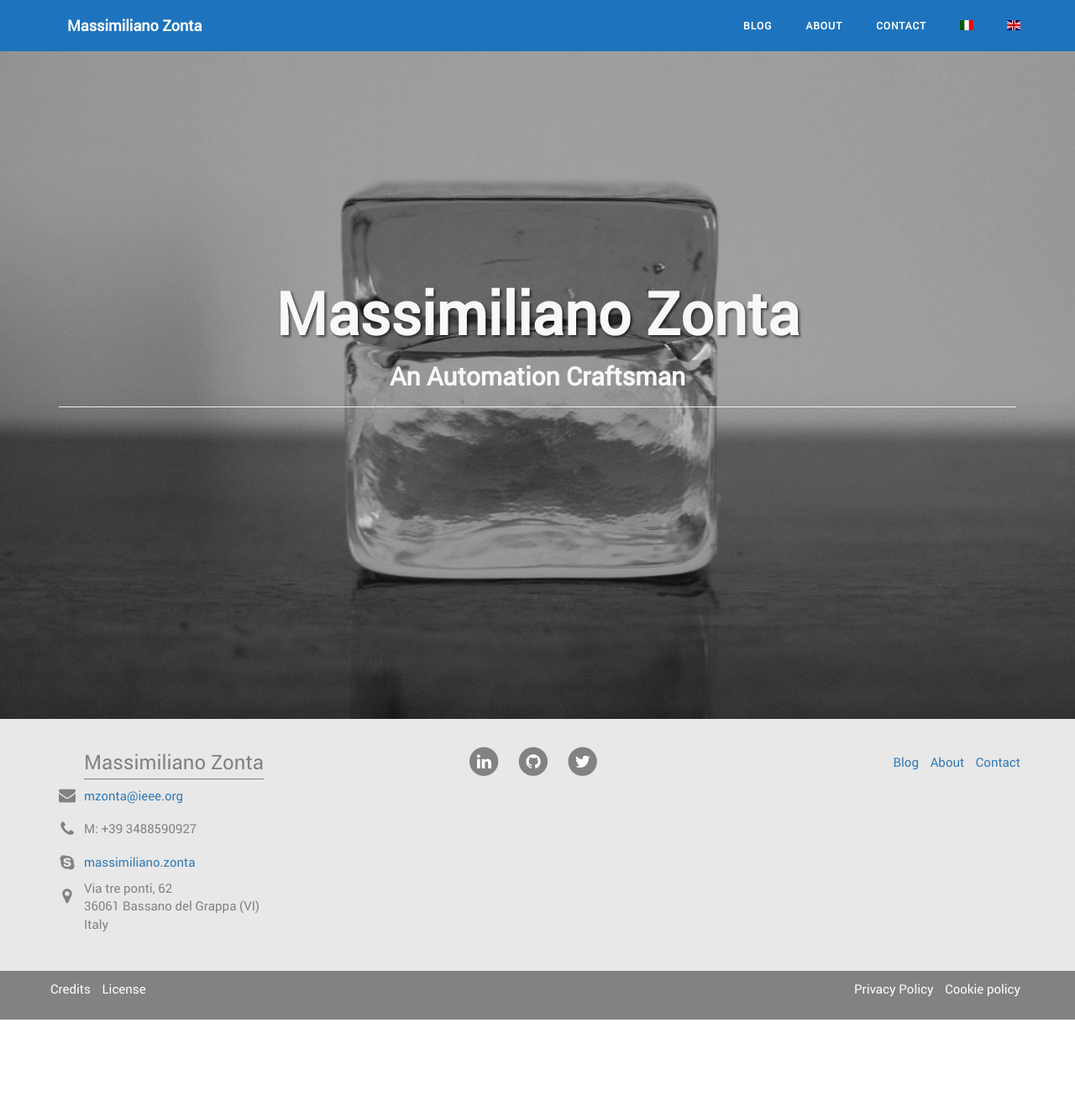
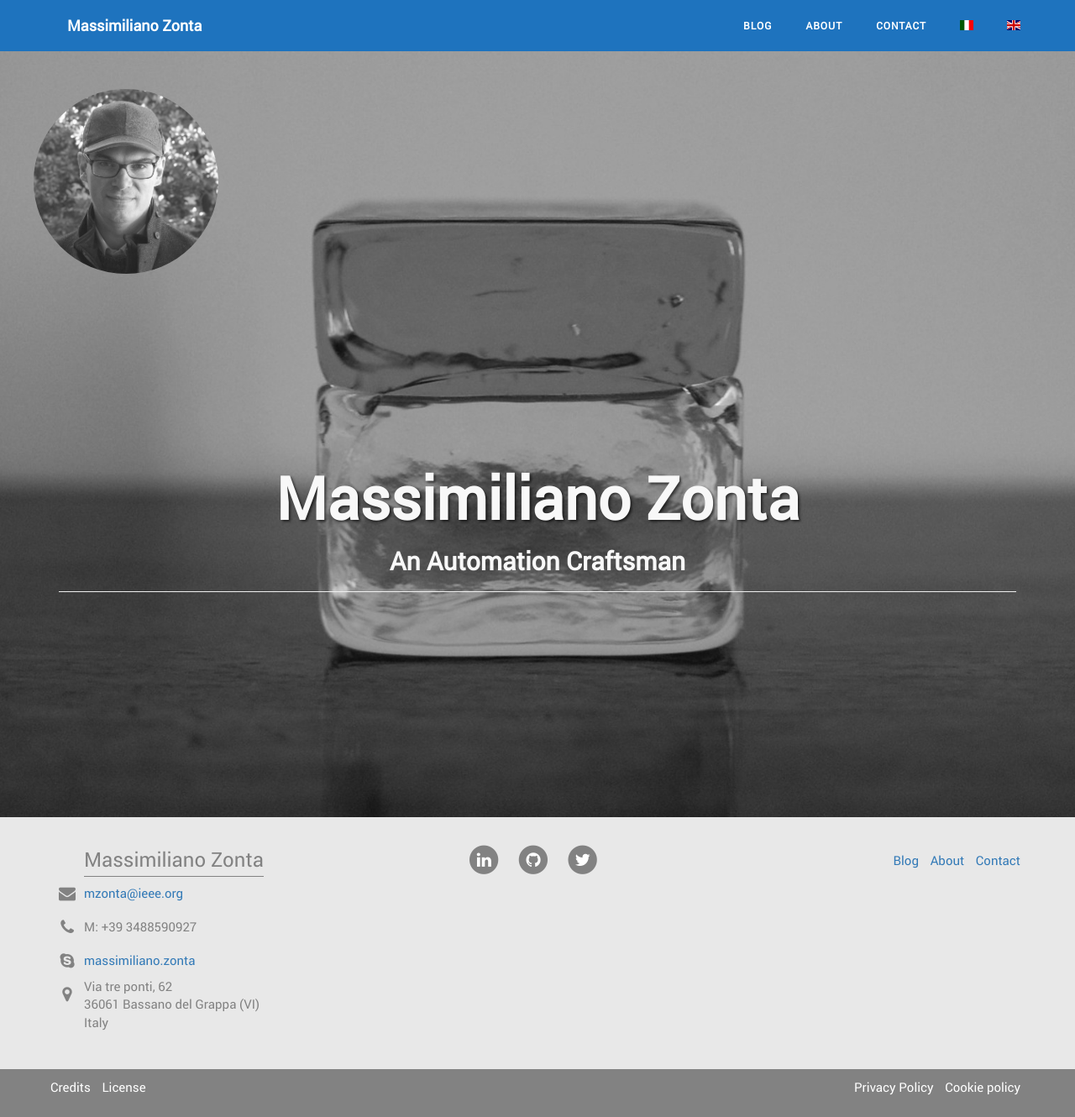
Before and after one commit to mzonta/mzonta.github.io, a Jekyll site: the page built from index.html, in a window 1280 px wide. Shown: the whole page at 84% size. Built offline with Jekyll 4.4.1, drawn with Linux system fonts in a browser that asks for light colours; before the commit the page ends 1214 px from its top, so only the background shows below that.

Commit message:
deploy-site-13

```diff
--- a/_layouts/landing-it.html
+++ b/_layouts/landing-it.html
@@ -9,6 +9,10 @@
 
     <!-- Header -->
   	<div class="intro-header" style="min-height: {{ site.page-min-height }}; background: url({{ site.landing_img }}) no-repeat center center; background-size: cover; padding-top: 50px; padding-bottom: 20px;">
+
+			<div class="my-avatar-intro">
+					<img class="my-photo-intro" src="/img/my-photo-square-gy.jpg">
+			</div>
 
   		<div class="container">
   			<div class="row">
--- a/_layouts/landing.html
+++ b/_layouts/landing.html
@@ -9,6 +9,10 @@
 
     <!-- Header -->
   	<div class="intro-header" style="min-height: {{ site.page-min-height }}; background: url({{ site.landing_img }}) no-repeat center center; background-size: cover; padding-top: 50px; padding-bottom: 20px;">
+
+			<div class="my-avatar-intro">
+			    <img class="my-photo-intro" src="/img/my-photo-square-gy.jpg">
+			</div>
 
   		<div class="container">
   			<div class="row">
--- a/_sass/site-style.scss
+++ b/_sass/site-style.scss
@@ -624,6 +624,34 @@ hr.style-eight:after {
   }
 }
 
+.my-avatar-intro {
+  max-width: 240px;
+  float: left;
+  position: relative;
+  left: 40px;
+  right: 0px;
+  padding-right: 20px;
+  padding-bottom: 0px;
+
+  img { width: 100%; }
+
+  @include media-query($on-laptop) {
+    float: center;
+    max-width: 220px;
+  }
+
+  @include media-query($on-palm) {
+    float: center;
+    max-width: 180px;
+  }
+
+  @include media-query(400px) {
+    float: center;
+    max-width: 180px;
+  }
+
+}
+
 .my-avatar-about {
   max-width: 240px;
   float: left;
@@ -658,6 +686,11 @@ hr.style-eight:after {
 .my-photo {
   max-width: 100%;
   @include border-radius(100px);
+}
+
+.my-photo-intro {
+  max-width: 100%;
+  @include border-radius(160px);
 }
 
 .my-photo-about {
```
